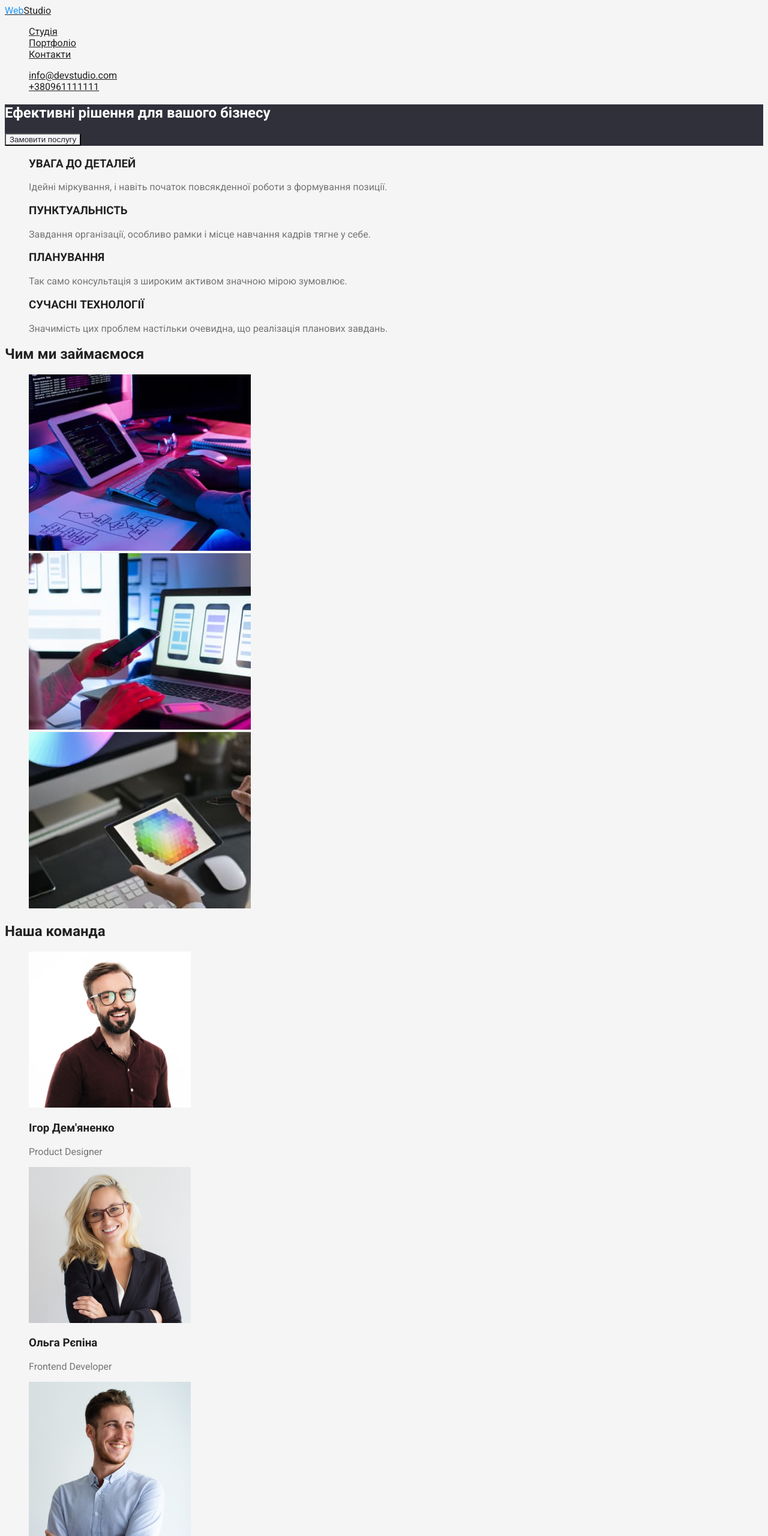
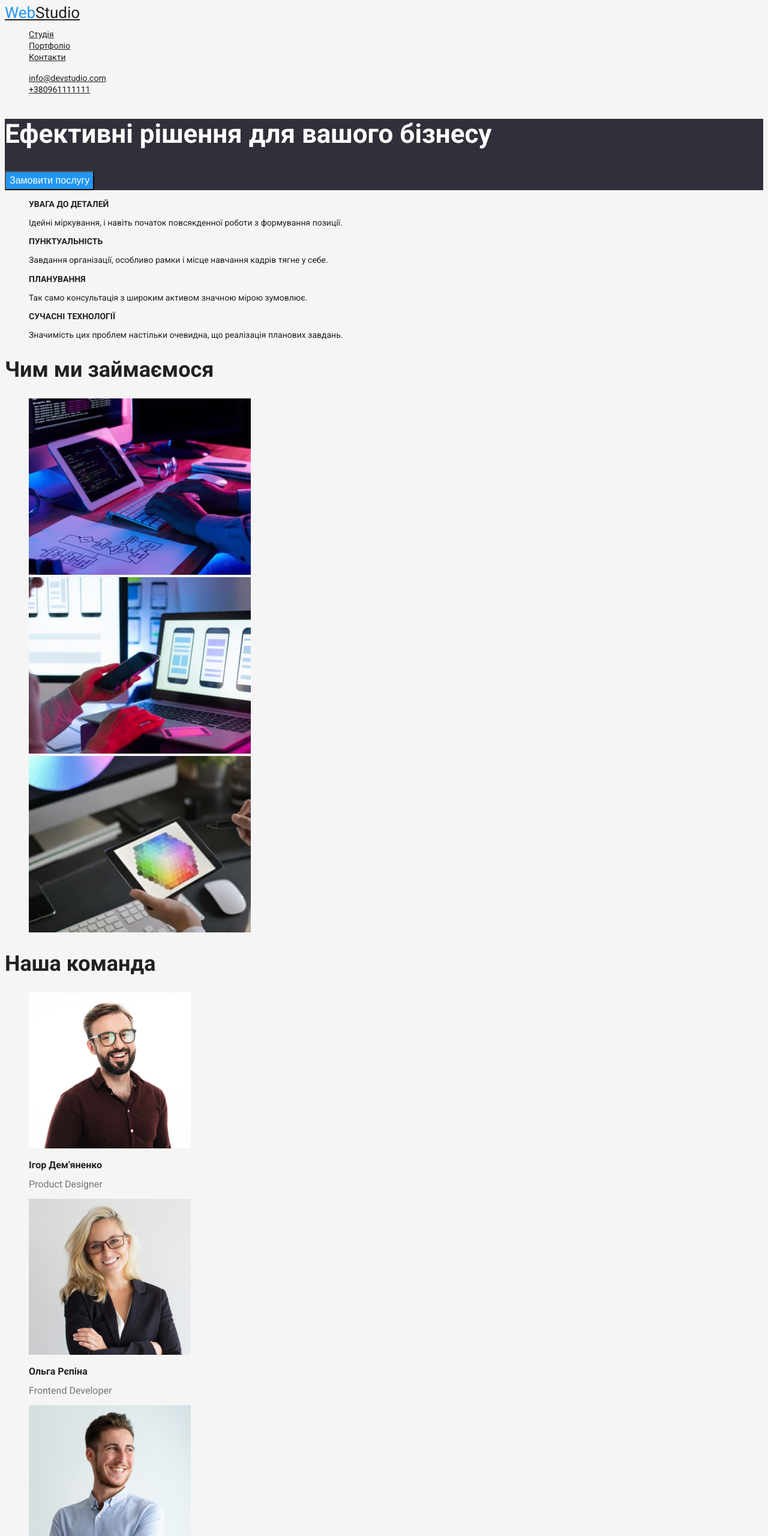
Before and after one commit to ArtemDruz/ArtemDruz-goit-markup-hw-02, a plain HTML site: page index.html in a window 1280 px wide. Shown: the top 2560 px of the page at 60% size. Drawn offline with Linux system fonts and the light colour scheme.

Commit message:
add text size

```diff
--- a/css/styles.css
+++ b/css/styles.css
@@ -1,90 +1,177 @@
-/* головний колір білий */
+/* головний колір сірий #757575*/
 
 /* Другорядний черний #212121 */
 
-/* білий #FFFFFF */
-
-/* акцнт  */
+/* акцнт  #2196F3*/
 
 /* ВТОРИЧНИЙ задній фон чорний #2F303A */
 :root {
     --primary-text-color: #757575;
+    /* заголовки */
     --second-text-color: #212121;
     --accent-color: #2196F3;
 }
 body{
-    font-family: 'Roboto','Raleway', sans-serif;
+    font-family: 'Roboto', sans-serif;
     background-color: #F5F5F5;
     color: #757575;
+}
+/* точки спику прибрали */
+ul {
+    list-style: none;
+}
+
+/* main */
+.main{
+    Letter-spacing: 3%
 }
 
 /* логотип */
 .logo {
     font-family: 'Raleway' sans-serif;
     color: var(--second-text-color);
+    Font-style: Bold;
+    Font-size: 26px;
+    Line-height: 31px;
+    Line-height: 100%;
+    Align: Left;
+    Vertical-align: Top;
+    Letter-spacing: 3%;
 }
 /* перша частина логотипа */
 .part {
+    color: #2196F3;
+}
+.logo:hover,
+.logo:focus{
     color: var(--accent-color);
 }
 
 
-/* точки спику прибрали */
-ul {
-    list-style: none;
-}
+
 
 .site-nav .link{
     color: var(--second-text-color);
+    Font-family: Roboto;
+    Font-style: Medium;
+    Font-size: 14px;
+    Line-height: 16px;
+    Line-height: 100%;
+    Align: Left;
+    Vertical-align: Top;
+    Letter-spacing: 2%;
 }
 .site-nav .link:hover,
 .site-nav .link:focus{
     color: var(--accent-color);
 }
 
-/* хіро секція */
-.hiro {
-    color:#FFFFFF;
-    background-color:  #2F303A;
+/* hiro */
+.hiro{
+    background-color: #2F303A;
+    letter-spacing: 6%;
 }
-.button {
-    background-color: var(--accent-color);
+.hiro-title {
     color: #FFFFFF;
+    Font-style: Black;
+    Font-size: 44px;
+    Line-height: 60px;
+    Line-height: 116%;
+    Align: Center;
+    Verticl-align: Top;
+}
+.hiro-button{
+    color: #FFFFFF;
+    background-color: #2196F3;
+    Font-style: Bold;
+    Font-size: 16px;
+    Line-height: 30px;
+    Line-height: 160%;
+    Align: Center;
+    Vertical-align: Center;
+}
+/* sections */
+.section-title{
+    color: var(--second-text-color);
+    Font-style: Bold;
+    Font-size: 36px;
+    Line-height: 42px;
+    Line-height: 100%;
+    Align: Center;
+    Vertical-align: Top;
+}
+/* privileges */
+.privileges-title {
+    color: var(--second-text-color);
+    Font-style: Bold;
+    Font-size: 14px;
+    Line-height: 16px;
+    Line-height: 100%;
+    Align: Left;
+    Vertical-align: Top;
+}
+.privileges-text{
+    color: var(--second-text-color);
+    Font-style: Regular;
+    Font-size: 14px;
+    Line-height: 24px;
+    Line-height: 146%;
+    Align: Left;
+    Vertical-align: Top;
 }
 
-/* привілегії */
-.hhh {
+/* team */
+.team-title {
     color: var(--second-text-color);
+    Font-style: Medium;
+    Font-size: 16px;
+    Line-height: 19px;
+    Line-height: 100%;
+    Align: Center;
+    Vertical-align: Top;
 }
-.text {
-    color: var(--primary-text-color);
-}
-
-/* робота фото */
-.job {
-    color: var(--second-text-color);
+.work{
+    Font-style: Regular;
+    Font-size: 16px;
+    Line-height: 19px;
+    Line-height: 100%;
+    Align: Center;
+    Vertical-align: Top;
 }
 
 
-/* команда */
-.team {
-    color: var(--second-text-color);
-}
-.name {
-    color: var(--second-text-color);
-}
-.work {
-    color: var(--primary-text-color);
+/* footer */
+
+.footer{
+    Letter-spacing: 3%;
 }
 
-/* посилання */
 .foot-logo {
+    font-family: 'Raleway' sans-serif;
     color: var(--second-text-color);
+    Font-style: Bold;
+    Font-size: 26px;
+    Line-height: 31px;
+    Line-height: 100%;
+    Align: Left;
+    Vertical-align: Top;
+
+}
+/* перша частина логотипа */
+.part {
+    color: #2196F3;
 }
 
-/* адреса */
-.address{
+.address {
+    color: #FFFFFF;
+    opacity: .6;
     background-color: #2F303A;
+    Font-style: Regular;
+    Font-size: 14px;
+    Line-height: 24px;
+    Line-height: 146%;
+    Align: Left;
+    Vertical-align: Top;
 }
 .address-link {
     color: #FFFFFF;
@@ -92,21 +179,38 @@ ul {
 
 
 /* portfolio */
-/* кнопки */
-.button {
+.button{
     color: var(--second-text-color);
     background-color: #F5F4FA;
+    Font-style: Medium;
+    Font-size: 16px;
+    Line-height: 26px;
+    Line-height: 139%;
+    Align: Center;
+    Vertical-align: Top;
+    Letter-spacing: 3%;
 }
 .button:hover,
-.button:focus {
+.button:focus{
     color: #FFFFFF;
     background-color: var(--accent-color);
 }
-
-/* секції */
-.choice {
+.offers-title{
     color: var(--second-text-color);
+    Font-style: Bold;
+    Font-size: 18px;
+    Line-height: 36px;
+    Line-height: 171%;
+    Align:-Left;
+    Vertical-align: Top;
+    Letter-spacing: 6%;
 }
-.type {
-    color: var(--primary-text-color);
+.offers-tipe{
+    Font-style: Regular;
+    Font-size: 16px;
+    Line-height: 30px;
+    Line-height: 160%;
+    Align: Left;
+    Vertical-align: Top;
+    Letter-spacing: 3%;
 }
--- a/index.html
+++ b/index.html
@@ -27,37 +27,37 @@
                 <li><a href="tel:+380961111111" class="link">+380961111111</a></li>
             </ul>
     </header>
-        <main>
+        <main class="main">
 <!-- хиро секція -->
             <section class="hiro">
-                <h1>Ефективні рішення для вашого бізнесу</h1>
-                <button type="button" class="button">Замовити послугу</button>
+                <h1 class="hiro-title">Ефективні рішення для вашого бізнесу</h1>
+                <button type="button" class="hiro-button">Замовити послугу</button>
             </section>
 <!-- привілегії -->
-                <section>
-                    <h2 hidden>Привілегії</h2>
-                    <ul>
+                <section class="section">
+                    <h2 hidden >Привілегії</h2>
+                    <ul class="privileges">
                         <li>
-                            <h3 class="hhh">УВАГА ДО ДЕТАЛЕЙ</h3>
-                            <p class="text">Ідейні міркування, і навіть початок повсякденної роботи з формування позиції.</p>
+                            <h3 class="privileges-title">УВАГА ДО ДЕТАЛЕЙ</h3>
+                            <p class="privileges-text">Ідейні міркування, і навіть початок повсякденної роботи з формування позиції.</p>
                         </li>
                         <li>
-                            <h3 class="hhh">ПУНКТУАЛЬНІСТЬ</h3>
-                            <p class="text">Завдання організації, особливо рамки і місце навчання кадрів тягне у себе.</p>
+                            <h3 class="privileges-title">ПУНКТУАЛЬНІСТЬ</h3>
+                            <p class="privileges-text">Завдання організації, особливо рамки і місце навчання кадрів тягне у себе.</p>
                         </li>
                         <li>
-                            <h3 class="hhh">ПЛАНУВАННЯ</h3>
-                            <p class="text">Так само консультація з широким активом значною мірою зумовлює.</p>
+                            <h3 class="privileges-title">ПЛАНУВАННЯ</h3>
+                            <p class="privileges-text">Так само консультація з широким активом значною мірою зумовлює.</p>
                         </li>
                         <li>
-                            <h3 class="hhh">СУЧАСНІ ТЕХНОЛОГІЇ</h3>
-                            <p class="text">Значимість цих проблем настільки очевидна, що реалізація планових завдань.</p>
+                            <h3 class="privileges-title">СУЧАСНІ ТЕХНОЛОГІЇ</h3>
+                            <p class="privileges-text">Значимість цих проблем настільки очевидна, що реалізація планових завдань.</p>
                         </li>
                     </ul>
                 </section>
 <!-- робота фото -->
-                <section>
-                    <h2 class="job">Чим ми займаємося</h2>
+                <section class="section">
+                    <h2 class="section-title">Чим ми займаємося</h2>
                     <ul>
                         <li>
                             <img src="./images/img.jpg" alt="комп'ютер" width="370">
@@ -71,41 +71,41 @@
                     </ul>
                 </section>
 <!-- команда -->
-                <section>
-                    <h2 class="team">Наша команда</h2>
-                    <ul>
+                <section class="section">
+                    <h2 class="section-title">Наша команда</h2>
+                    <ul class="team">
                         <li>
                             <img src="./images/img_1.jpg" alt="Ігор Дем'яненко" width="270">
-                            <h3 class="name">Ігор Дем'яненко</h3>
+                            <h3 class="team-title">Ігор Дем'яненко</h3>
                             <p lang="en" class="work">Product Designer</p>
                         </li>
                         <li>
                             <img src="./images/img_4.jpg" alt="Ольга Рєпіна" width="270">
-                            <h3 class="name">Ольга Рєпіна</h3>
+                            <h3 class="team-title">Ольга Рєпіна</h3>
                             <p lang="en" class="work">Frontend Developer</p>
                         </li>
                         <li>
                             <img src="./images/img_5_1.jpg" alt="Микола Тарасов" width="270">
-                            <h3 class="name">Микола Тарасов</h3>
+                            <h3 class="team-title">Микола Тарасов</h3>
                             <p lang="en" class="work">Marketing</p>
                         </li>
                         <li>
                             <img src="./images/img_6_1.jpg" alt="Михайло Єрмаков" width="270">
-                            <h3 class="name">Михайло Єрмаков</h3>
+                            <h3 class="team-title">Михайло Єрмаков</h3>
                             <p lang="en" class="work">UI Designer</p>
                         </li>
                     </ul>
                 </section>
         </main>
-        <footer>
+        <footer class="footer">
 <!-- посилання -->
             <a href="./index.html" class="foot-logo"><span class="part">Web</span>Studio</a>
 <!-- адреса -->
             <address>
                 <ul  class="address">
                     <li><a href="https://goo.gl/maps/ZpNZ3dUUSxMnCbZh6" class="address-link">м. Київ, пр-т Лесі Українки, 26</a></li>
-                    <li><a href="info@devstudio.com" class="address-link">info@devstudio.com</a></li>
-                    <li><a href="tel:+380961111111" class="address-link">+380961111111</a></li>
+                    <li><a href="info@devstudio.com" class="address">info@devstudio.com</a></li>
+                    <li><a href="tel:+380961111111" class="address">+380961111111</a></li>
                 </ul>
             </address>
         </footer>
```
Also changed, not shown: portfolio.html (+24 -21 lines), .prettierrc.json (added).
